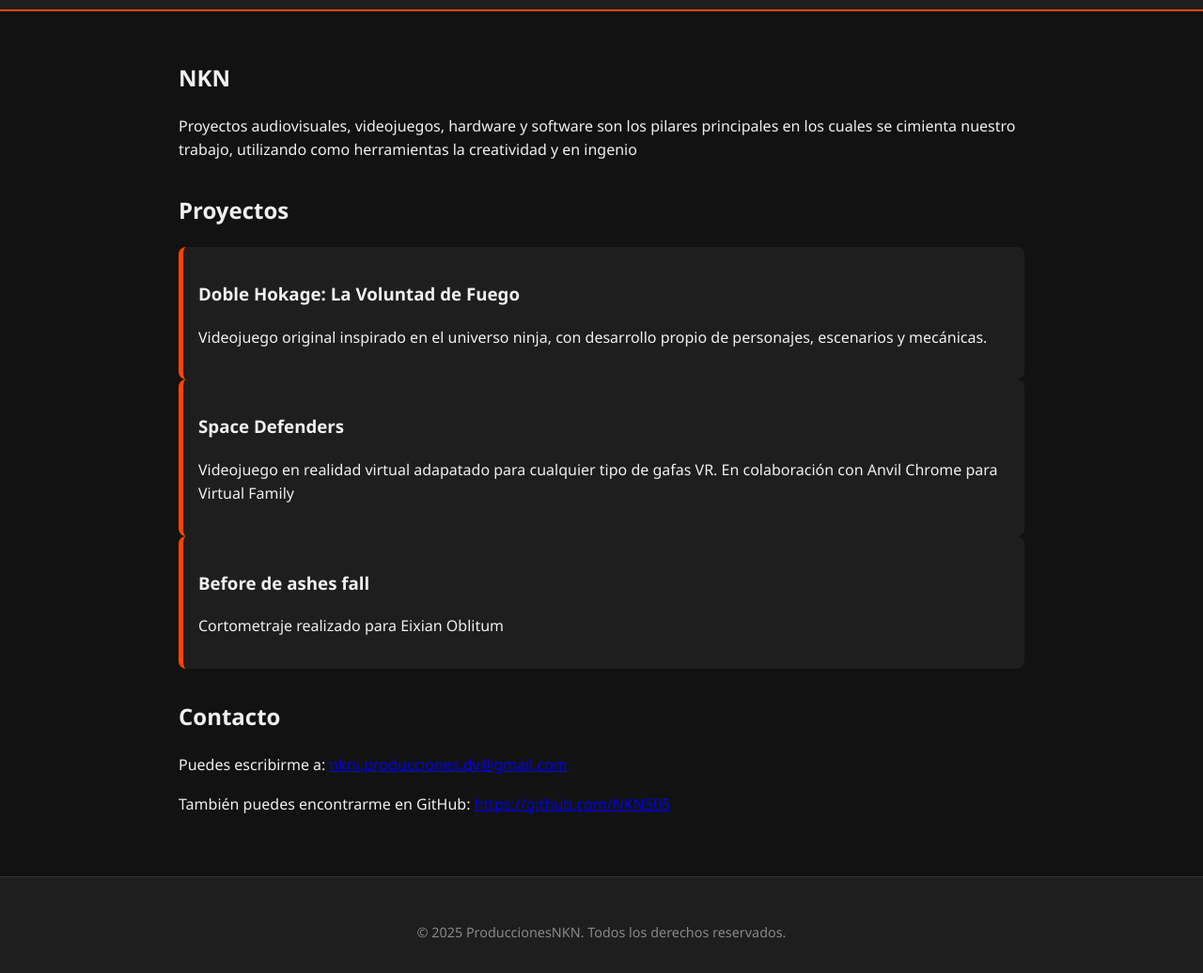
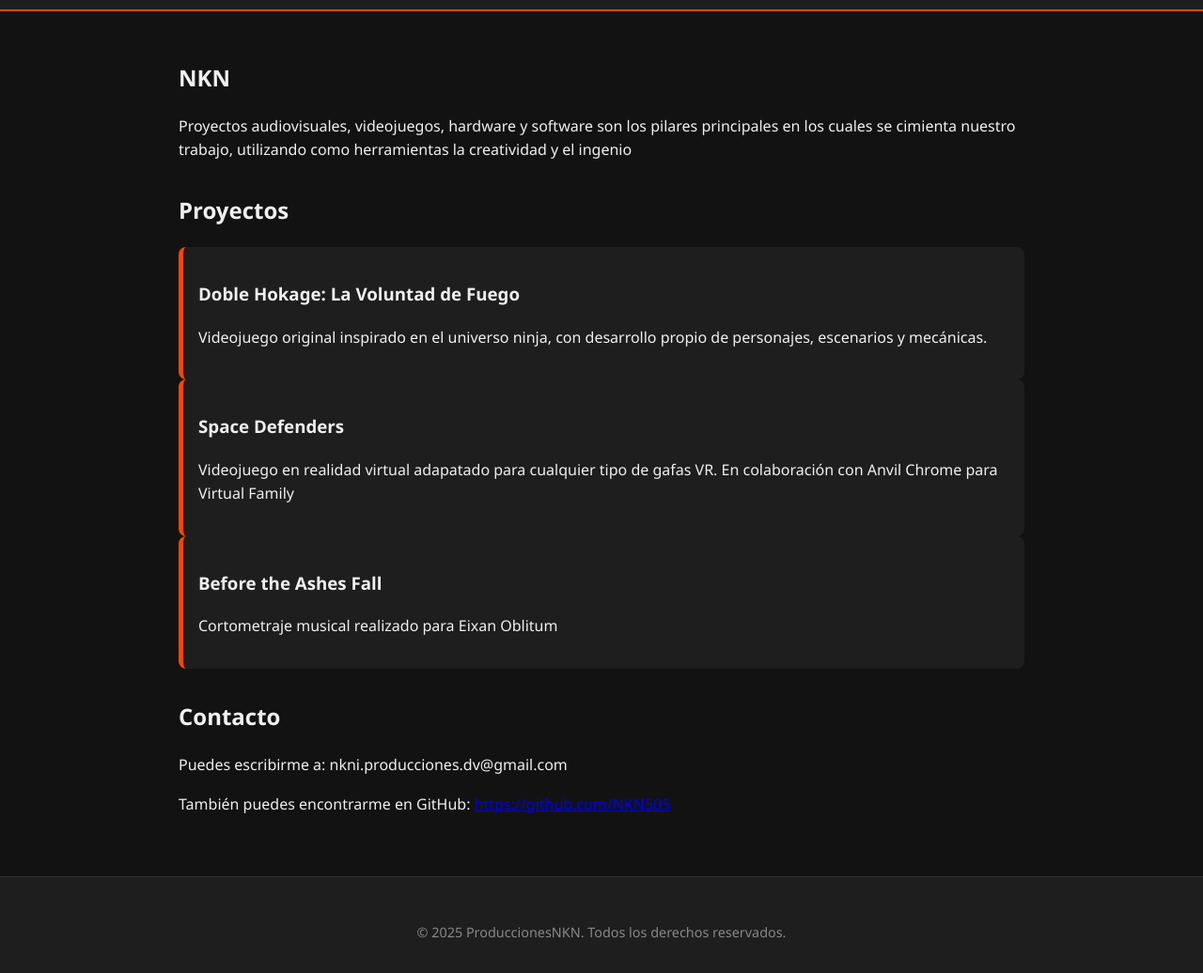
Before and after one commit to NKN505/produccionesnkn.github.io, a plain HTML site: page index.html in a window 1280 px wide. Shown: the part 160-1196 px from the top of the page at 94% size. Drawn offline with Linux system fonts and the light colour scheme.

Commit message:
Update index.html

```diff
--- a/index.html
+++ b/index.html
@@ -74,7 +74,7 @@
   <main>
     <section id="sobre-mi">
       <h2>NKN</h2>
-      <p>Proyectos audiovisuales, videojuegos, hardware y software son los pilares principales en los cuales se cimienta nuestro trabajo, utilizando como herramientas la creatividad y en ingenio</p>
+      <p>Proyectos audiovisuales, videojuegos, hardware y software son los pilares principales en los cuales se cimienta nuestro trabajo, utilizando como herramientas la creatividad y el ingenio</p>
     </section>
 
     <section id="proyectos">
@@ -91,15 +91,15 @@
       </div>
 
       <div class="project">
-        <h3>Before de ashes fall</h3>
-        <p>Cortometraje realizado para Eixian Oblitum</p>
+        <h3>Before the Ashes Fall</h3>
+        <p>Cortometraje musical realizado para Eixan Oblitum</p>
       </div>
 
     </section>
 
     <section id="contacto">
       <h2>Contacto</h2>
-      <p>Puedes escribirme a: <a href="mailto:nkni.producciones.dv@gmail.com">nkni.producciones.dv@gmail.com</a></p>
+      <p>Puedes escribirme a: nkni.producciones.dv@gmail.com</a></p>
       <p>También puedes encontrarme en GitHub: <a href="https://github.com/NKN505" target="_blank">https://github.com/NKN505</a></p>
     </section>
   </main>
```
